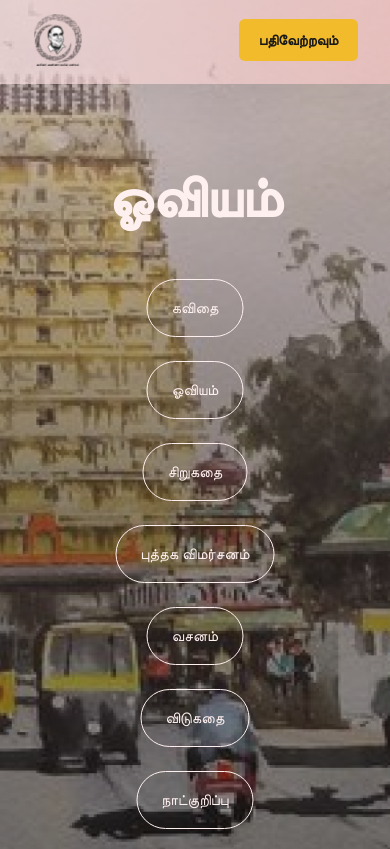
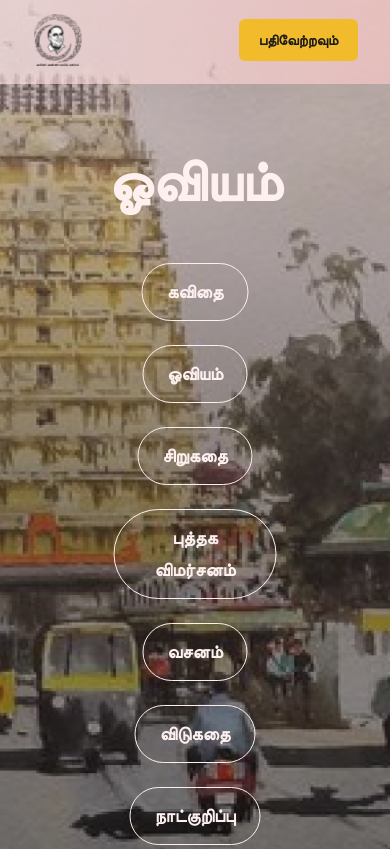
Before and after one commit to kishorekrrish3/Kanaiyali, a Next.js app: page /oviyam in a window 390 px wide. Shown: the top 849 px of the page. Built offline with nearby package versions, Linux system fonts and the light colour scheme.

Commit message:
link btn font size changed

```diff
--- a/src/pages/master.css
+++ b/src/pages/master.css
@@ -921,14 +921,4 @@ body {
   .puthaga-vimarsanam-page-link {
     font-size: 18px;
   }
-  .vasanam-link,
-  .kavithai-link,
-  .sirukadhai-link,
-  .naatkurippu-link,
-  .vidukadhai-link,
-  .oviyam-link,
-  .puthaga-vimarsanam-link {
-    font-size: 18px;
-    font-weight: 800;
-  }
 }
--- a/src/pages/styles/sections.css
+++ b/src/pages/styles/sections.css
@@ -305,8 +305,8 @@ p {
 .vidukadhai-link,
 .naatkurippu-link {
   color: #fff0f0;
-  font-weight: 500;
-  font-size: 15px;
+  font-weight: 800;
+  font-size: 18px;
   padding: 0.75rem 1.5rem;
   border-radius: 200px;
   border: 1px solid #fff0f0;
```
